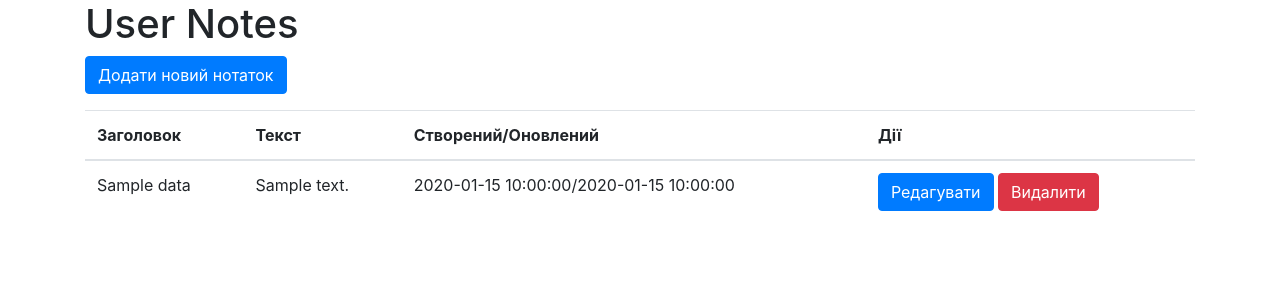
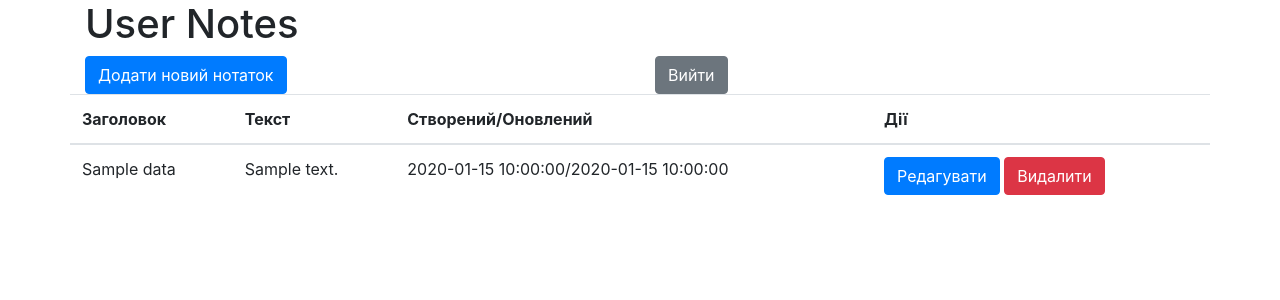
Before and after one commit to flytomoonwannafly/skill-up-project, a PHP site: template application/views/dashboarduser_view.php in a window 1280 px wide. Shown: the top 300 px of the page. Run offline with PHP 8.4, Linux system fonts and the light colour scheme; the template is opened without the code that fills it: most values are stand-ins (such as "Sample title", 1, 10 or a date in 2020).

Commit message:
add logout functionality

```diff
--- a/application/controllers/ControllerDashboarduser.php
+++ b/application/controllers/ControllerDashboarduser.php
@@ -54,4 +54,8 @@
          $this->view->generate('create_new_note_view.php', 'template_view.php');
      }
 
+     public function action_logout(){
+         $this->usermodel->logout();
+     }
+
  }
--- a/application/views/dashboarduser_view.php
+++ b/application/views/dashboarduser_view.php
@@ -12,11 +12,19 @@
 <body>
 <div class="container">
     <h1>User Notes</h1>
+    <div class="row">
+        <div class="col">
+<!--            <button class="btn btn-primary float-start">Кнопка зліва</button>-->
+            <a href="/dashboarduser/display_form/" class="btn btn-primary float-start">Додати новий нотаток</a>
+        </div>
+        <div class="col">
+            <a href="/dashboarduser/logout/" class="btn btn-secondary float-end">Вийти</a>
+        </div>
 
     <!-- Кнопка "Додати новий нотаток" -->
-    <div class="mb-3">
-        <a href="/dashboarduser/display_form/" class="btn btn-primary">Додати новий нотаток</a>
-    </div>
+<!--    <div class="mb-3 right">-->
+<!--        <a href="/dashboarduser/display_form/" class="btn btn-primary">Додати новий нотаток</a>-->
+<!--    </div>-->
 
     <!-- Список нотатків -->
     <table class="table">
```
Also changed, not shown: application/models/ModelUser.php (+8 -0 lines).
